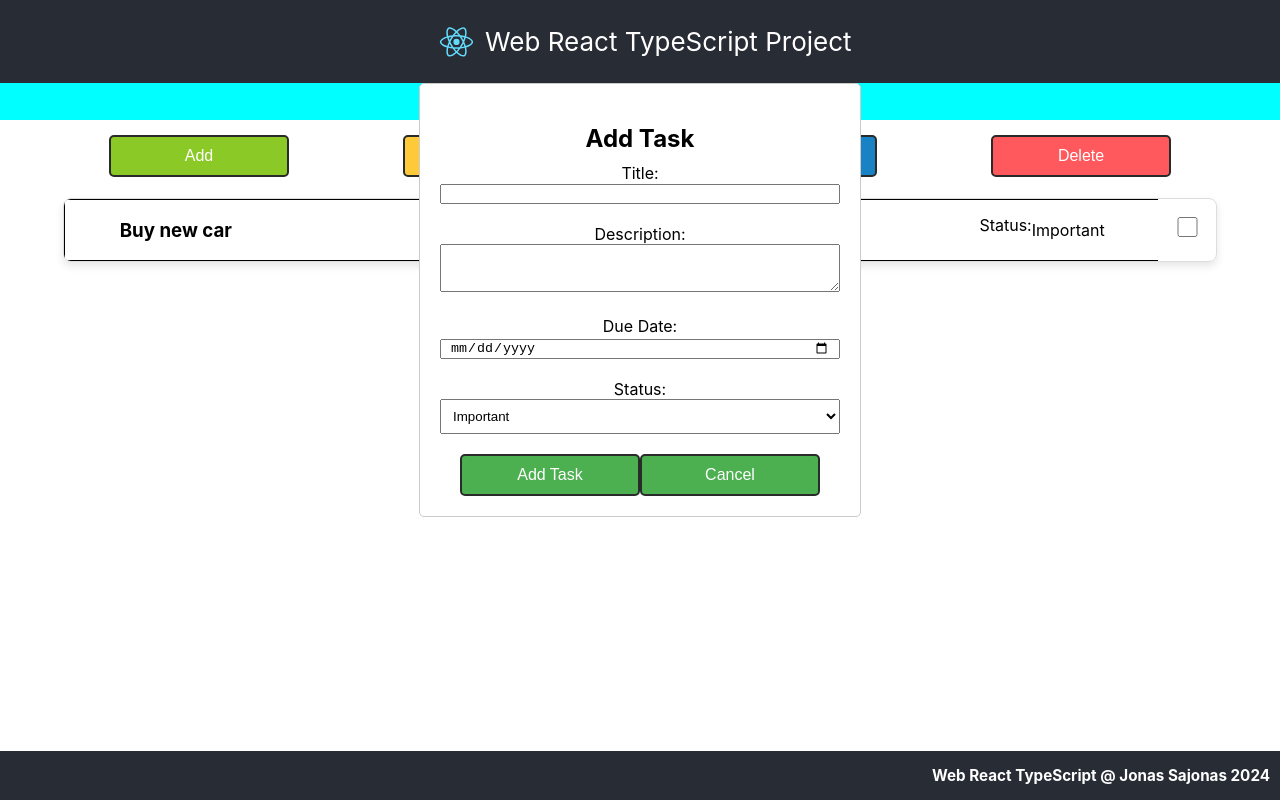
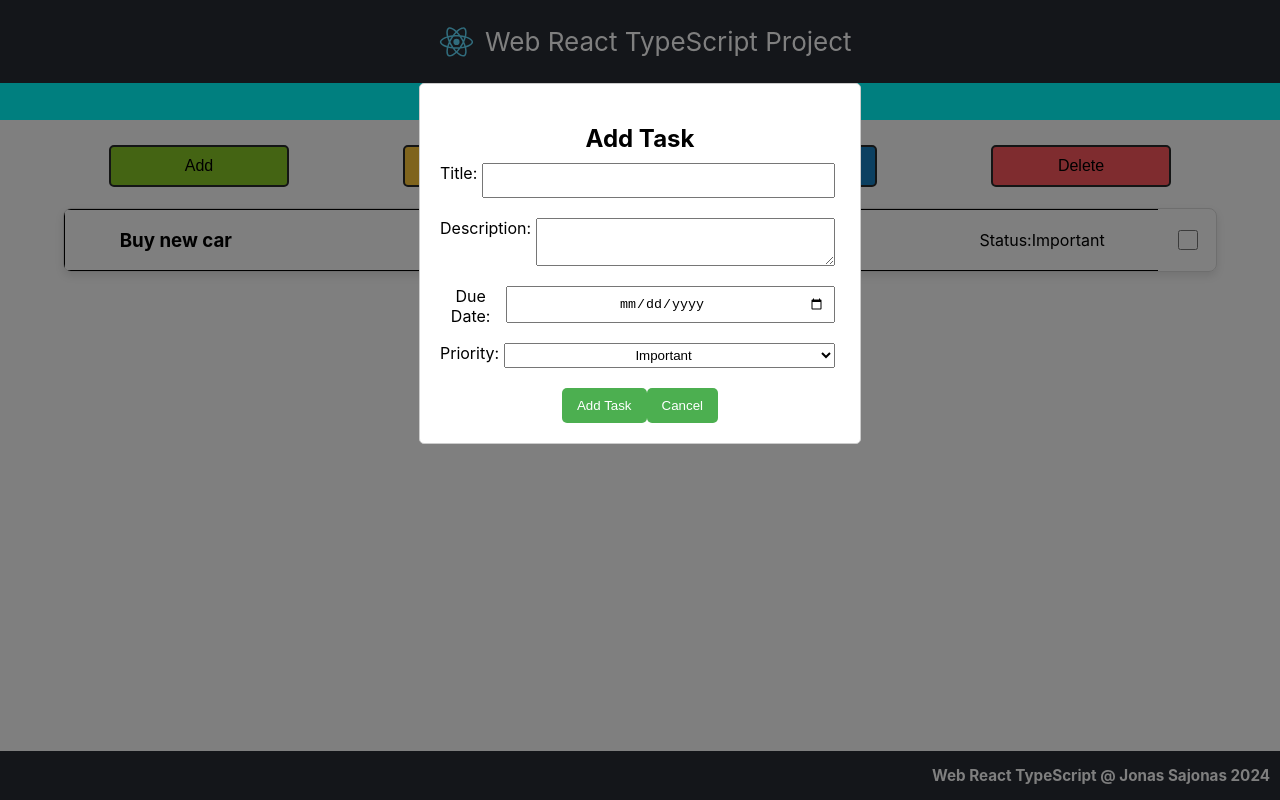
Before and after one commit to sajonasJ/Web-React-TypeScript, a React (Create React App) app in the folder web-react-app/: page / in a window 1280 px wide. Both pictures are taken after a click on the button "Add". Built offline with nearby package versions, Linux system fonts and the light colour scheme; the HTML template or start-up script is replaced by a standard one.

Commit message:
updated task modal

```diff
--- a/web-react-app/src/body/Main.tsx
+++ b/web-react-app/src/body/Main.tsx
@@ -50,7 +50,7 @@ function Main() {
     return (
         <div className="main-container">
             <h2 className='task-list'>Task List</h2>
-            {/* Action Buttons */}
+            <div className="overlay" style={{ display: isAddModalOpen ? 'block' : 'none' }}></div>
             <div className="action-buttons">
                 <TaskButton label="Add" onClickHandler={() => handleAction('add')} color="#8ac926" />
                 <TaskButton label="Edit" onClickHandler={() => handleAction('edit')} color="#ffca3a" />
@@ -66,19 +66,19 @@ function Main() {
             {/* Add Task Modal */}
             {isAddModalOpen && (
                 <dialog className='dialog-modal' open>
-                    <h2>Add Task</h2>
-                    <label>Title: <input type="text" /></label>
-                    <label>Description: <textarea></textarea></label>
-                    <label>Due Date: <input type="date" /></label>
-                    <label>Status:
-                        <select>
-                            <option value="important">Important</option>
-                            <option value="normal">Normal</option>
-                            <option value="low">Low</option>
+                    <h2 className='dialog-h2'>Add Task</h2>
+                    <label className='dialog-label'>Title: <input className='dialog-text' type="text" /></label>
+                    <label className='dialog-label'>Description: <textarea className='dialog-textarea'></textarea></label>
+                    <label className='dialog-label'>Due Date: <input className='dialog-date' type="date" /></label>
+                    <label className='dialog-label'>Priority:
+                        <select className='dialog-select'>
+                            <option className='dialog-option' value="important">Important</option>
+                            <option className='dialog-option' value="normal">Normal</option>
+                            <option className='dialog-option' value="low">Low</option>
                         </select>
                     </label>
-                    <button onClick={handleAddTask}>Add Task</button>
-                    <button onClick={handleAddModalClose}>Cancel</button>
+                    <button className='dialog-button' onClick={handleAddTask}>Add Task</button>
+                    <button className='dialog-button' onClick={handleAddModalClose}>Cancel</button>
                 </dialog>
             )}
         </div>
--- a/web-react-app/src/components/TaskCard.tsx
+++ b/web-react-app/src/components/TaskCard.tsx
@@ -55,7 +55,7 @@ const TaskCard = ({
                 )}
             </div>
             <div className='right-card'>
-                <input type="checkbox" checked={isChecked} onChange={handleCheckboxChange} />
+                <input className='card-input' type="checkbox" checked={isChecked} onChange={handleCheckboxChange} />
             </div>
         </div>
     );
--- a/web-react-app/src/css/Main.css
+++ b/web-react-app/src/css/Main.css
@@ -1,4 +1,4 @@
-.main-container{
+.main-container {
     display: flex;
     flex-direction: column;
     justify-content: flex-start;
@@ -6,7 +6,7 @@
     margin-top: 0px;
 }
 
-.task-list{
+.task-list {
     background-color: aqua;
     width: 100%;
     padding-bottom: .5rem;
@@ -21,3 +21,78 @@
     padding: 5px;
     width: 100%;
 }
+
+.overlay {
+    position: fixed;
+    top: 0;
+    left: 0;
+    width: 100%;
+    height: 100%;
+    background-color: rgba(0, 0, 0, 0.5);
+    /* semi-transparent black */
+    display: none;
+    z-index: 10;
+    /* Make sure the overlay is above other elements */
+}
+
+/* dialog */
+/* CSS code */
+.dialog-modal {
+    width: 400px;
+    padding: 20px;
+    border: 1px solid #ccc;
+    border-radius: 5px;
+    background-color: #fff;
+    z-index: 20;
+    /* Make sure the dialog is above other elements */
+}
+
+.dialog-h2 {
+    margin-bottom: 10px;
+}
+
+.dialog-label {
+    display: flex;
+    margin-bottom: 10px;
+    margin-right: 5px;
+}
+
+.dialog-select {
+    text-align: center;
+    width: 100%;
+    padding: 3px;
+    margin-bottom: 10px;
+    margin-left: 5px;
+    box-sizing: border-box;
+}
+
+.dialog-text,
+.dialog-textarea {
+    width: 100%;
+    padding: 8px;
+    margin-bottom: 10px;
+    margin-left: 5px;
+    box-sizing: border-box;
+}
+
+.dialog-date{
+    width: 100%;
+    padding: 8px;
+    margin-bottom: 10px;
+    margin-left: 5px;
+    box-sizing: border-box;
+    text-align: center;
+}
+
+.dialog-button {
+    background-color: #4caf50;
+    color: #fff;
+    padding: 10px 15px;
+    border: none;
+    border-radius: 5px;
+    cursor: pointer;
+}
+
+.dialog-button:hover {
+    background-color: #45a049;
+}
--- a/web-react-app/src/css/TaskButton.css
+++ b/web-react-app/src/css/TaskButton.css
@@ -1,4 +1,4 @@
-button {
+.task-button {
     border: 2px solid #292a2a;
     border-radius: 5px;
     padding: 10px 15px;
@@ -8,6 +8,6 @@ button {
     width: 180px;
 }
 
-button:hover {
+.task-button:hover {
     scale: 1.1;
 }
--- a/web-react-app/src/css/TaskCard.css
+++ b/web-react-app/src/css/TaskCard.css
@@ -25,7 +25,7 @@
     justify-content: center;
 }
 
-input {
+.card-input {
     width: 20px;
     height: 20px;
 }
@@ -66,44 +66,3 @@ input {
     flex-direction: row;
     align-items: center;
 }
-
-/* dialog */
-/* CSS code */
-dialog {
-    width: 400px;
-    padding: 20px;
-    border: 1px solid #ccc;
-    border-radius: 5px;
-    background-color: #fff;
-  }
-
-  h2 {
-    margin-bottom: 10px;
-  }
-
-  label {
-    display: block;
-    margin-bottom: 10px;
-  }
-
-  input,
-  textarea,
-  select {
-    width: 100%;
-    padding: 8px;
-    margin-bottom: 10px;
-    box-sizing: border-box;
-  }
-
-  button {
-    background-color: #4caf50;
-    color: #fff;
-    padding: 10px 15px;
-    border: none;
-    border-radius: 5px;
-    cursor: pointer;
-  }
-
-  button:hover {
-    background-color: #45a049;
-  }
```
